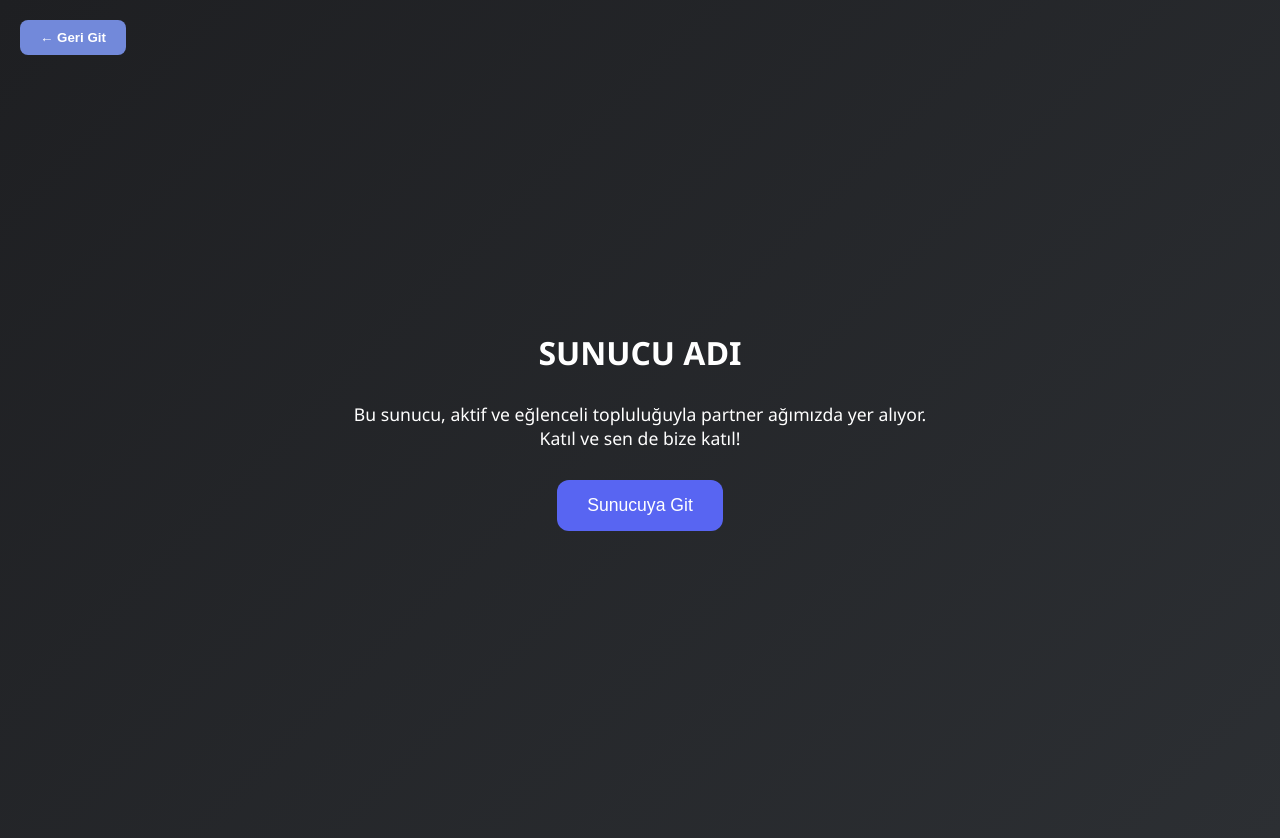
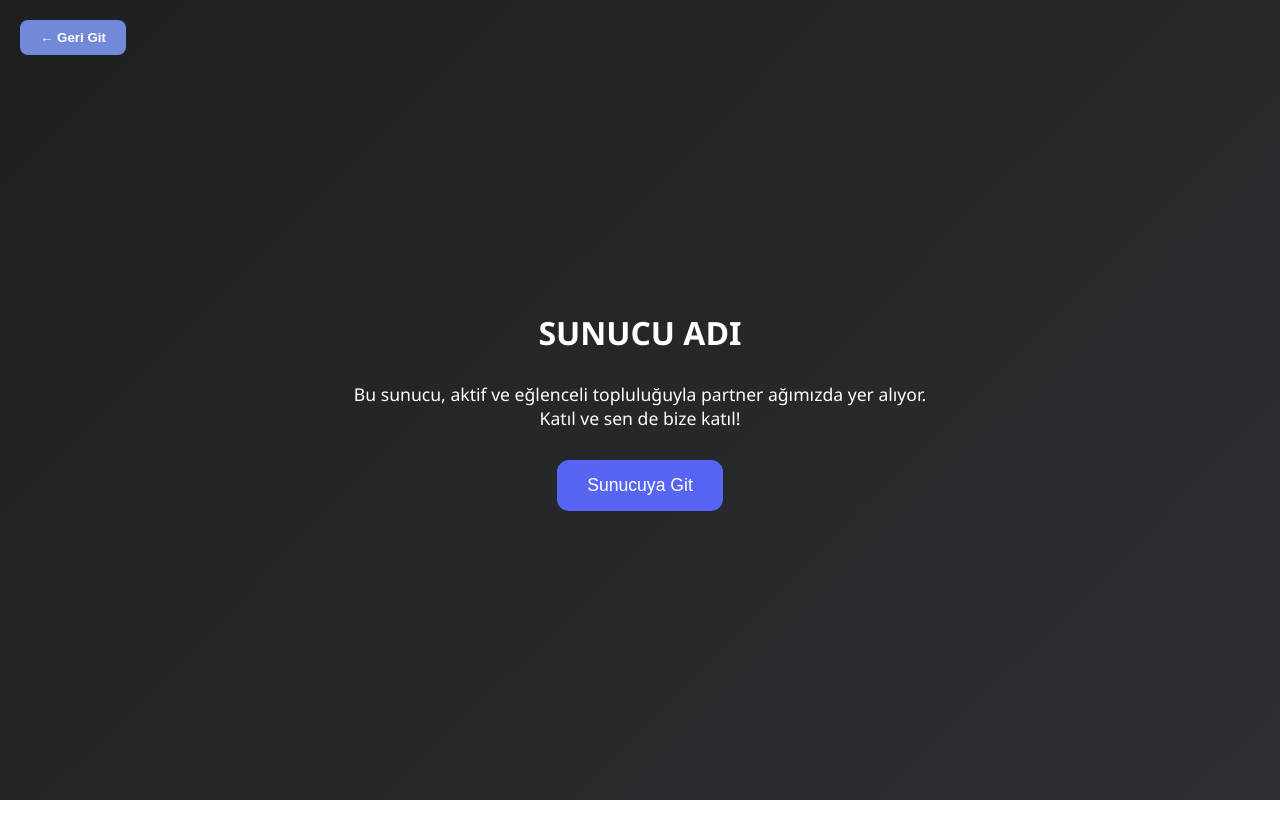
Before and after one commit to madaraaa801/ittifak, a plain HTML site: page ittifak1.html in a window 1280 px wide. After the commit the page ends 800 px from the top, so only its background shows below. Drawn offline with Linux system fonts and the light colour scheme.

Commit message:
ittifak1.html

```diff
--- a/ittifak1.html
+++ b/ittifak1.html
@@ -5,9 +5,16 @@
   <meta name="viewport" content="width=device-width, initial-scale=1.0"/>
   <title>İttifak 1</title>
   <style>
+    html, body {
+      height: 100vh;
+      overflow: hidden;
+      overscroll-behavior: none;
+      touch-action: none;
+    }
+
     body {
       margin: 0;
-      padding: 0;
+      padding: 0 20px;
       font-family: "Segoe UI", sans-serif;
       background: linear-gradient(135deg, #1e1f22, #2c2f33);
       color: white;
@@ -15,9 +22,7 @@
       flex-direction: column;
       align-items: center;
       justify-content: center;
-      height: 100vh;
       text-align: center;
-      padding: 20px;
     }
 
     h1 {
```
